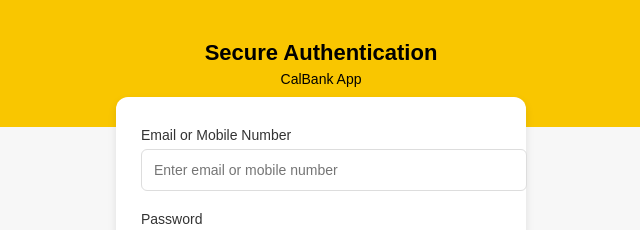
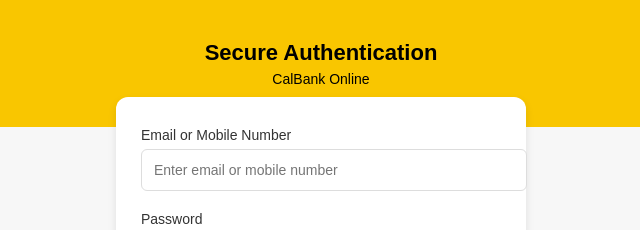
Before and after one commit to anitaamoahbi-ship-it/Secure-Authentication-, a plain HTML site: page index.html in a window 1280 px wide. Shown: the top 230 px of the page, 319-959 px from the left. Drawn offline with Linux system fonts and the light colour scheme.

Commit message:
index.html

```diff
--- a/index.html
+++ b/index.html
@@ -75,7 +75,7 @@
 <body>
   <div class="header">
     <h1>Secure Authentication</h1>
-    <p>CalBank App</p>
+    <p>CalBank Online</p>
   </div>
 
   <div class="login-container">
```
